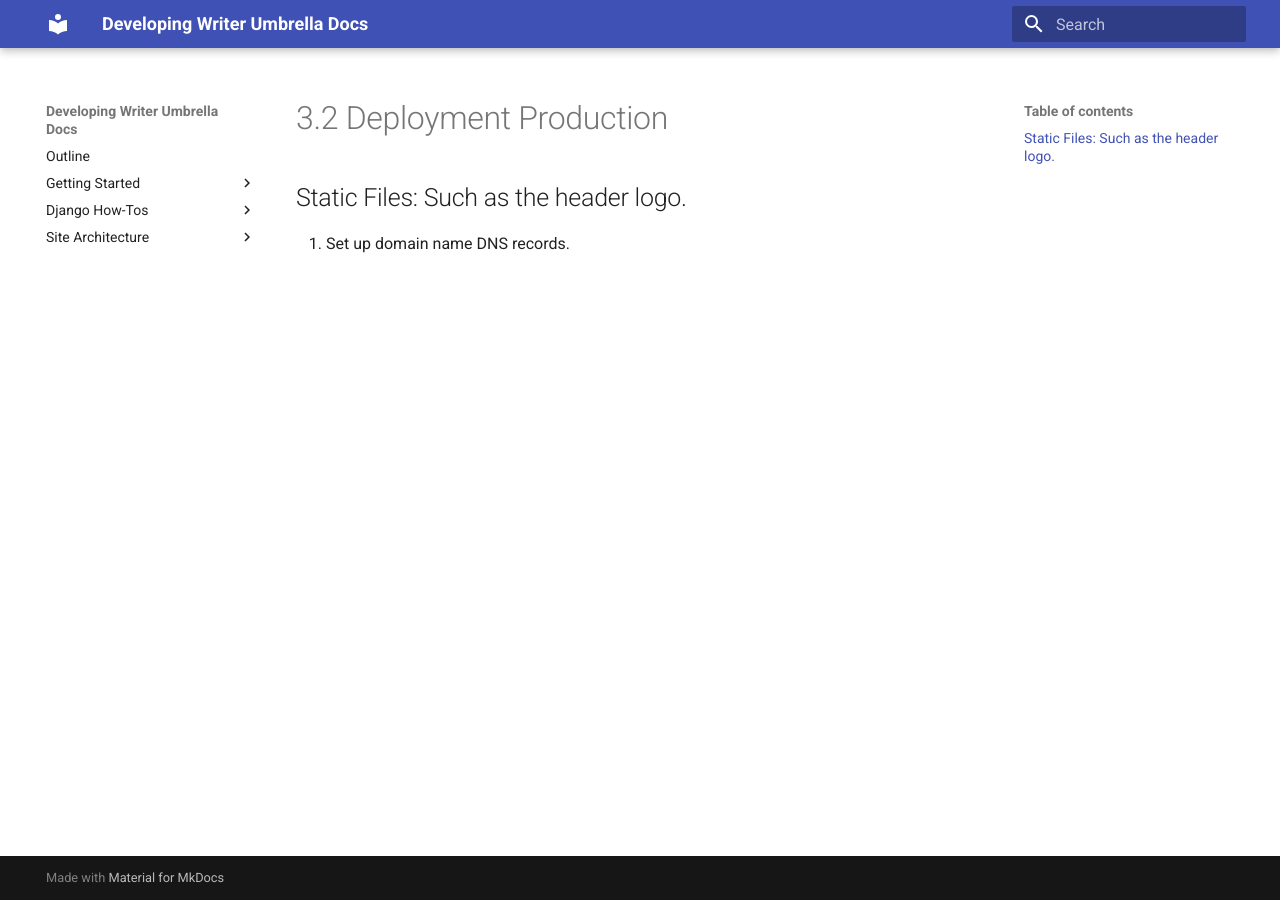
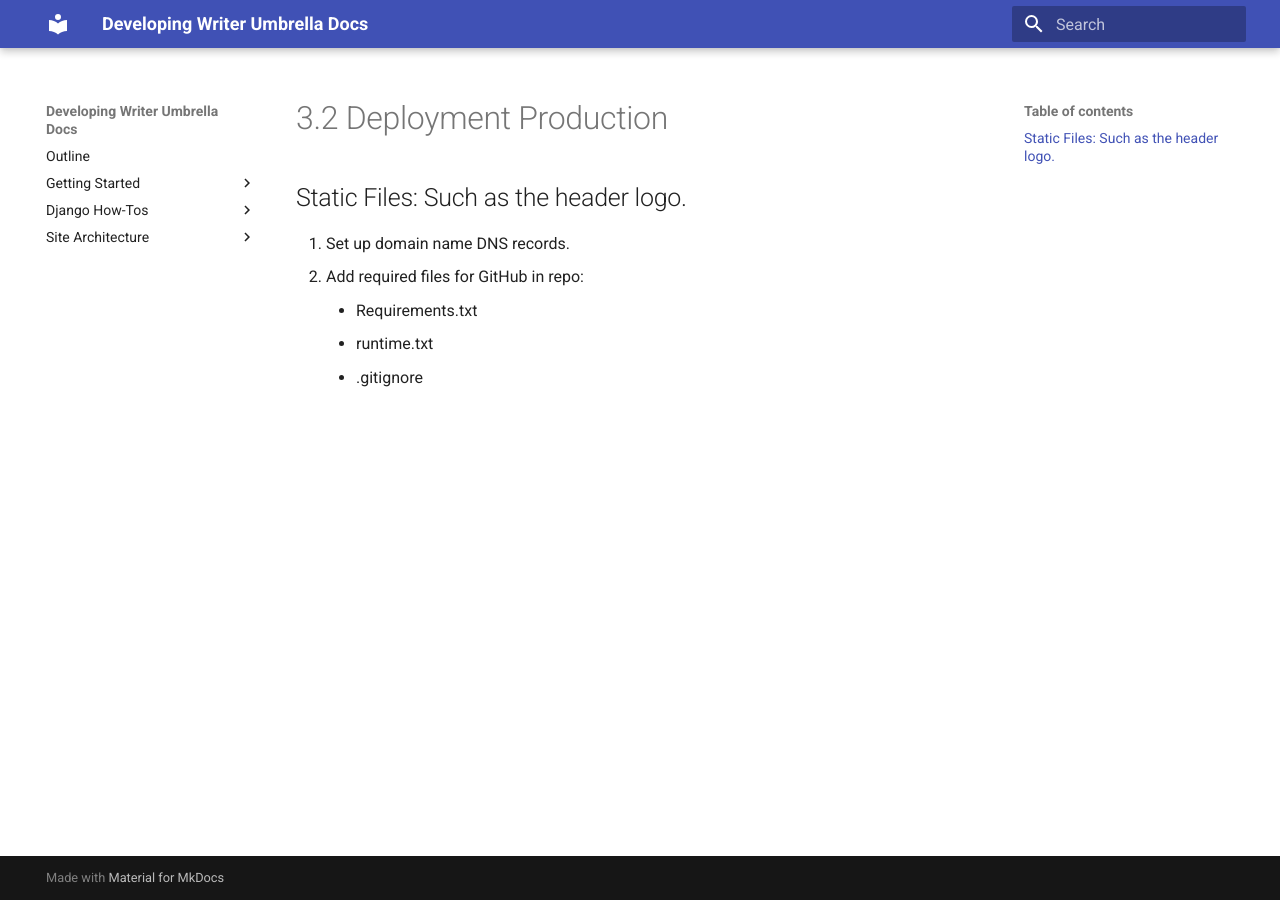
Before and after one commit to protogenoserebos/DevWriter_Master, an MkDocs documentation site: the page built from Documentation/docs/3.2_Deployment_Production.md, in a window 1280 px wide. Built offline with MkDocs 1.6.1 and Material for MkDocs 9.7.7, drawn with Linux system fonts in a browser that asks for light colours.

Commit message:
Adding required github files.

```diff
--- a/Documentation/docs/3.2_Deployment_Production.md
+++ b/Documentation/docs/3.2_Deployment_Production.md
@@ -1,3 +1,7 @@
 ## Static Files: Such as the header logo.
 
 1. Set up domain name DNS records.
+2. Add required files for GitHub in repo:
+    - Requirements.txt
+    - runtime.txt
+    - .gitignore
--- /dev/null
+++ b/runtime.txt
@@ -0,0 +1 @@
+python-3.13.0
```
Also changed, not shown: requirements.txt (added, +40 -0 lines), 2 other files.
